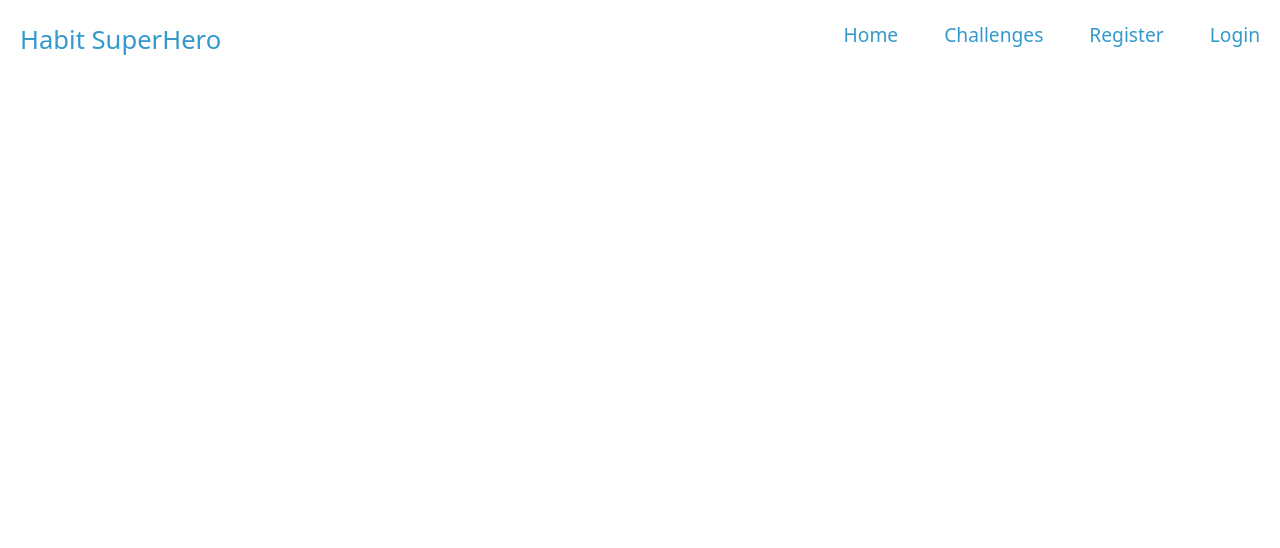
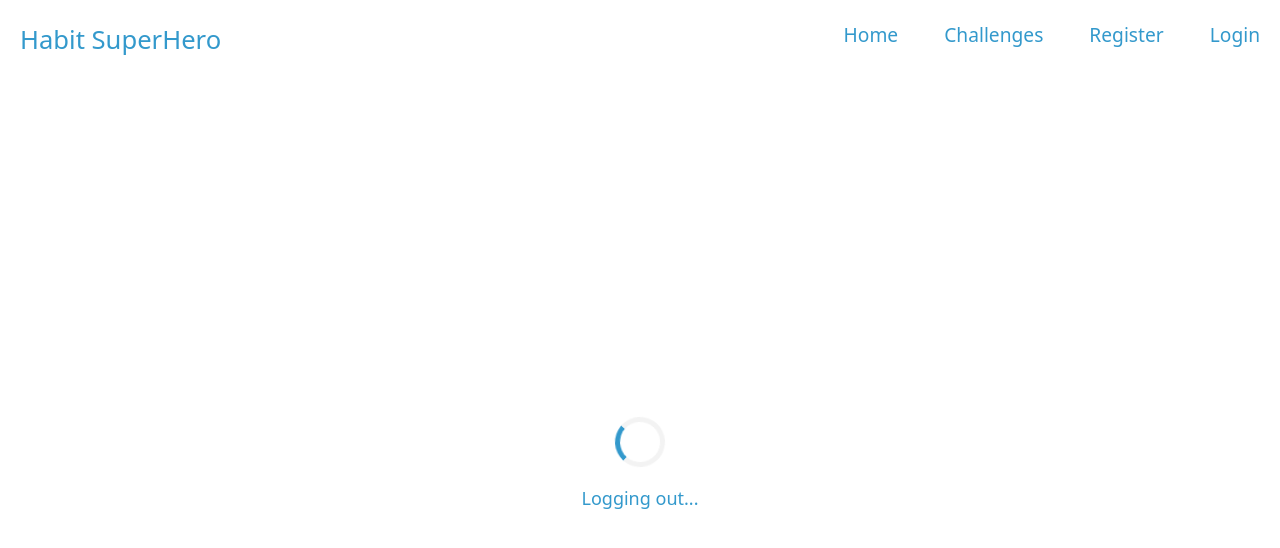
Before and after one commit to DilyanaKom/softuni-react-habit-superhero, a React (Vite) app in the folder client/: page /logout in a window 1280 px wide. Shown: the top 548 px of the page. Built offline with nearby package versions, Linux system fonts and the light colour scheme.

Commit message:
Add logout component

```diff
--- a/client/src/App.jsx
+++ b/client/src/App.jsx
@@ -13,6 +13,7 @@ import Catalog from './components/challenges/Catalog';
 import { UserContext } from './components/user/UserContext';
 import { NavigationProvider } from './components/navigation/NavigationContext';
 import useLocalStorage from './hooks/useLocalStorage';
+import Logout from './components/user/Logout';
 
 
 
@@ -37,6 +38,7 @@ function App() {
             <Route path="/login" element={<Login/>}/>
             <Route path="/create" element={<CreateChallengeForm/>}/>
             <Route path="/challenges" element={<Catalog/>}/>
+            <Route path="/logout" element={<Logout/>}/>
 
           </Routes>
         </NavigationProvider>
--- /dev/null
+++ b/client/src/components/Spinner.module.css
@@ -0,0 +1,34 @@
+.spinnerContainer {
+    display: flex;
+    flex-direction: column;
+    justify-content: center;
+    align-items: center;
+    min-height: 100vh;
+    padding: 20px;
+  }
+
+  .spinner {
+    border: 5px solid #f3f3f3;
+    border-top: 5px solid #3399CC;
+    border-radius: 50%;
+    width: 50px;
+    height: 50px;
+    animation: spin 2s linear infinite;
+  }
+
+  @keyframes spin {
+    0% {
+      transform: rotate(0deg);
+    }
+    100% {
+      transform: rotate(360deg);
+    }
+  }
+
+  .loadingText {
+    margin-top: 15px;
+    font-size: 18px;
+    color: #3399CC;
+    font-weight: 500;
+    text-align: center;
+  }
--- /dev/null
+++ b/client/src/components/user/Logout.jsx
@@ -0,0 +1,13 @@
+import styles from "../Spinner.module.css"
+
+export default function Logout(){
+
+return (
+    <div className={styles.spinnerContainer}>
+      <div className={styles.spinner}></div>
+      <p className={styles.loadingText}>Logging out...</p>
+    </div>
+)
+
+
+}
```
